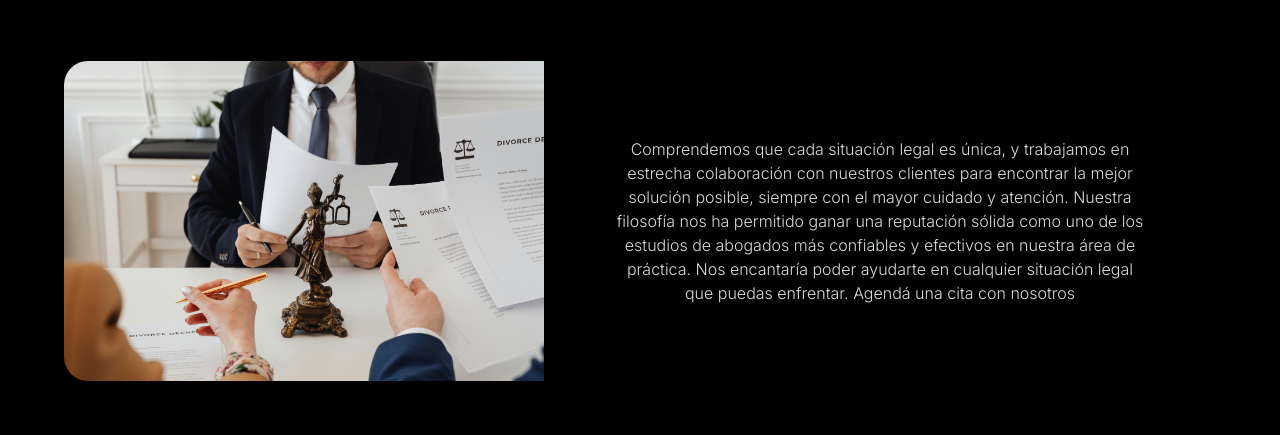
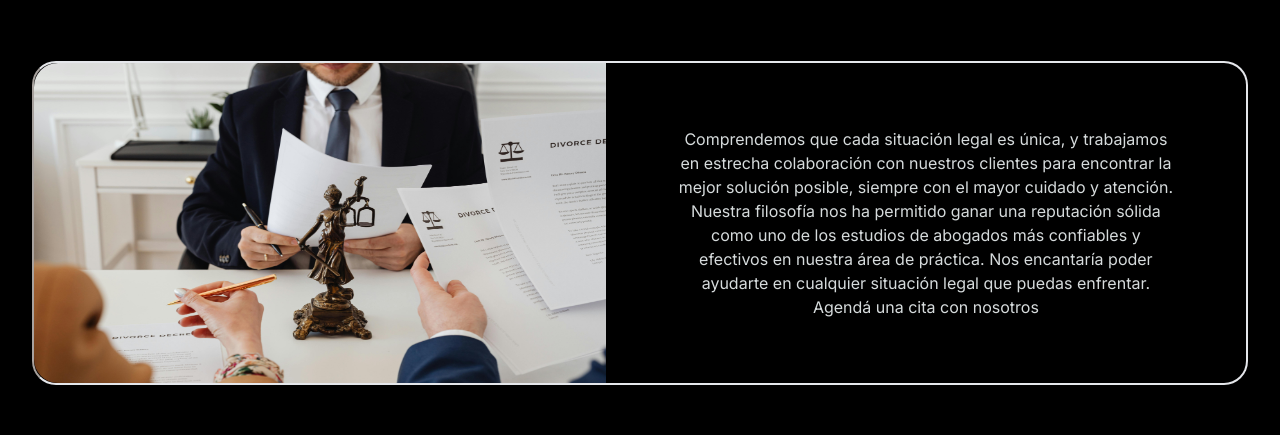
Before and after one commit to Facundo-Sura/estudio-juridico-sura, a Next.js app in the folder client/: page / in a window 1280 px wide. Shown: the part 1235-1670 px from the top of the page. Built offline with nearby package versions, Linux system fonts and the light colour scheme.

Commit message:
inicio con box-shadow + border de color

```diff
--- a/client/src/app/inicio/page.tsx
+++ b/client/src/app/inicio/page.tsx
@@ -38,7 +38,7 @@ export default function Inicio() {
       {/* Contenido debajo del video */}
       <div className="relative z-10 p-8">
         <div>
-          <div className="flex justify-center items-center bg-gray-100 rounded-3xl p-0">
+          <div className="flex justify-center items-center bg-gray-100 rounded-3xl p-0 shadow-xl">
             <p className="text-center text-base font-light m-8 p-10 w-1/2">
               Bienvenidos a Estudio Juridico Sura, donde la experiencia y la
               excelencia se unen para brindar soluciones integrales en el ámbito
@@ -53,9 +53,9 @@ export default function Inicio() {
             <h2 className="text-center font-bold text-2xl font-sans m-4 p-10">
               ASESORAMIENTO PROFESIONAL
             </h2>
-            <div className="flex justify-center items-center">
-              <img src="/imagenes/ap.jpg" alt="asesoramiento profesional" className="h-80 rounded-s-3xl" />
-              <p className="text-center text-base font-light w-1/2 mx-8 py-4 p-10">
+            <div className="flex justify-center items-center border-2 rounded-3xl p-0 border-l-stone-400 shadow-xl">
+              <img src="/imagenes/ap.jpg" alt="asesoramiento profesional" className="w-1/2 h-80 rounded-s-3xl" />
+              <p className="text-center w-1/2 mx-8 py-4 p-10">
                 Comprendemos que cada situación legal es única, y trabajamos en
                 estrecha colaboración con nuestros clientes para encontrar la
                 mejor solución posible, siempre con el mayor cuidado y atención.
```
